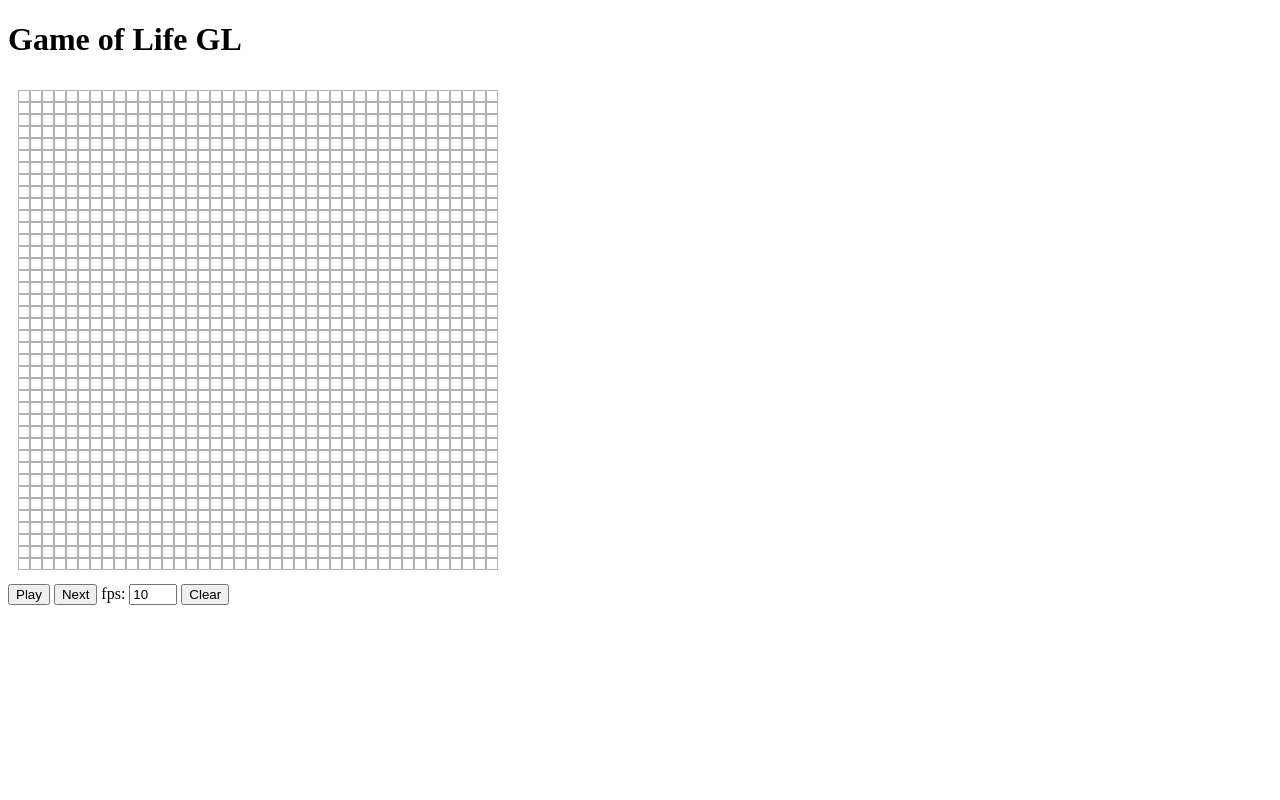
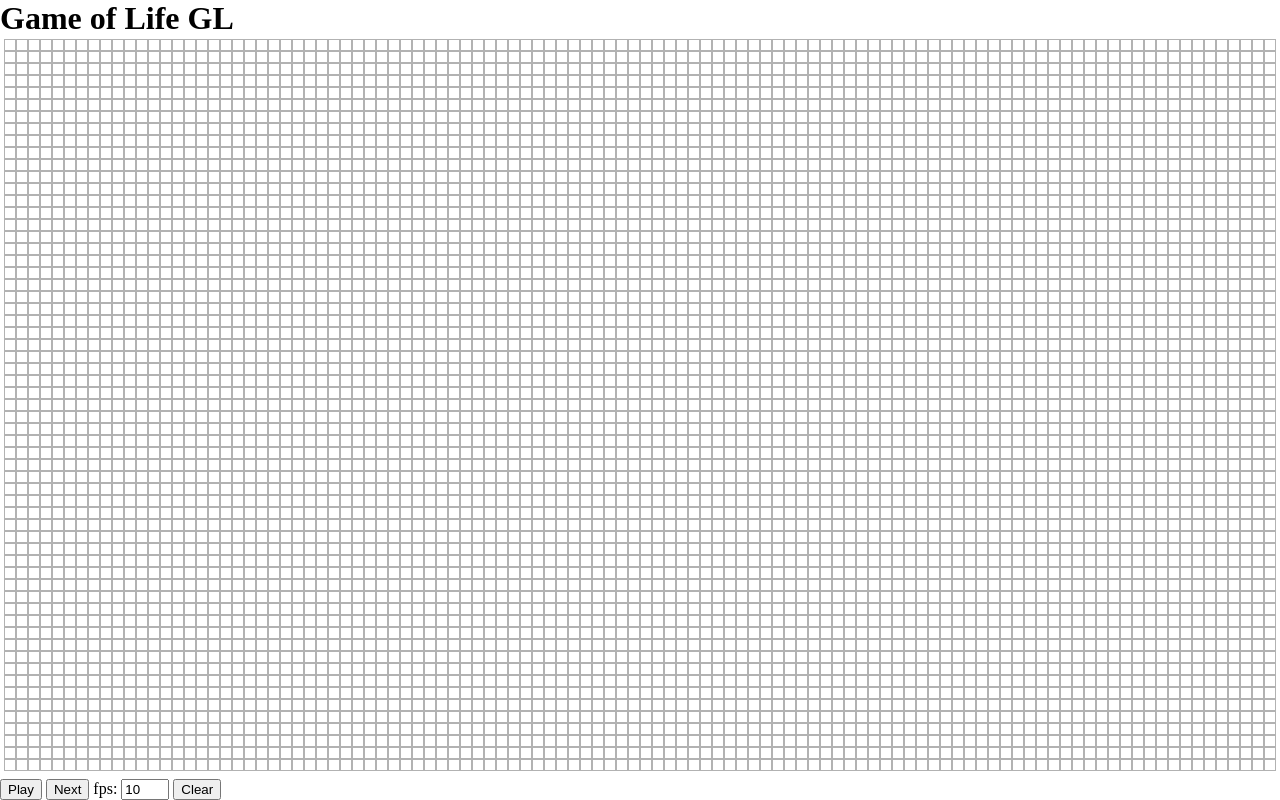
Before and after one commit to metteurenscene/gameOfLifeGL, a plain HTML site: page gameOfLifeGL.html in a window 1280 px wide. Drawn offline with Linux system fonts and the light colour scheme.

Commit message:
full size grid

```diff
--- a/gameOfLifeGL.css
+++ b/gameOfLifeGL.css
@@ -1,3 +1,27 @@
+html {
+  height: 100%;
+}
+
+body {
+  display: flex;
+  flex-direction: column;
+  height: 100%;
+  margin: 0;
+}
+
+header,
+footer {
+  flex-shrink: 0;
+}
+
+main {
+  flex-grow: 1;
+}
+
+h1 {
+  margin: 0;
+}
+
 #gl-canvas {
   cursor:crosshair;
 }
--- a/gameOfLifeGL.html
+++ b/gameOfLifeGL.html
@@ -11,14 +11,16 @@
     <link rel="stylesheet" type="text/css" href="gameOfLifeGL.css">
   </head>
   <body>
-    <h1>Game of Life GL</h1>
-    <canvas id="gl-canvas" width="500" height="500"></canvas>
-    <div>
+    <header><h1>Game of Life GL</h1></header>
+    <main>
+      <canvas id="gl-canvas" width="500" height="500"></canvas>
+    </main>
+    <footer>
       <button id="playButton">Play</button>
       <button id="nextButton">Next</button>
       <label for="fps">fps:</label>
       <input type="number" id="fps" name="fps" min="1" max="100" step="1" value="10">
       <button id="clearButton">Clear</button>
-    </div>
+    </footer>
   </body>
 </html>
--- a/gameOfLifeGL.js
+++ b/gameOfLifeGL.js
@@ -3,6 +3,19 @@
 
   function main() {
     const canvas = document.getElementById('gl-canvas');
+
+    // adjust canvas size
+    const mainwidth = canvas.parentNode.clientWidth;
+    const mainheight = canvas.parentNode.clientHeight;
+    canvas.width = mainwidth;
+    canvas.height = mainheight - 6;     // the number 6 to subtract has been
+                                        // determined through tests to ensure
+                                        // the canvas and footer stay within the
+                                        // height of the page
+
+    const cellSize = 12;        // default cell size is 10 pixels + 2 pixel border
+    const gridCols = Math.floor(canvas.width / cellSize);
+    const gridRows = Math.floor(canvas.height / cellSize);
 
     // grid configuration
     function Grid(gridCols = 40, gridRows = 40,
@@ -27,10 +40,10 @@
       this.playColours.push(1.0, 0.0, 0.0, 1.0); // colour for living cell
     };
 
-    let gridConfig = new Grid();
+    let gridConfig = new Grid(gridCols, gridRows);
     const gridGeometry = {
-      x: 10,
-      y: 10,
+      x: Math.floor((canvas.width - (gridConfig.size[0] * (gridConfig.elementSize[0] + 2 * gridConfig.lineSize[0]))) / 2),
+      y: Math.floor((canvas.height - (gridConfig.size[1] * (gridConfig.elementSize[1] + 2 * gridConfig.lineSize[1]))) / 2),
       width: gridConfig.size[0] * (gridConfig.elementSize[0] + 2 * gridConfig.lineSize[0]),
       height: gridConfig.size[1] * (gridConfig.elementSize[1] + 2 * gridConfig.lineSize[1]),
       cellwidth: gridConfig.elementSize[0] + 2 * gridConfig.lineSize[0],
@@ -205,6 +218,7 @@
     const gridTexCoords = [ 0.0, 1.0, 1.0, 1.0, 0.0, 0.0,
                             0.0, 0.0, 1.0, 1.0, 1.0, 0.0 ];
 
+    // matrix to transform from pixel spae to OpenGL space [-1.0 .. 1.0]
     const projectionMatrix = [
       2 / canvas.width, 0, 0, 0,
       0, 2 / canvas.height, 0, 0,
```
Also changed, not shown: 1 other file.
